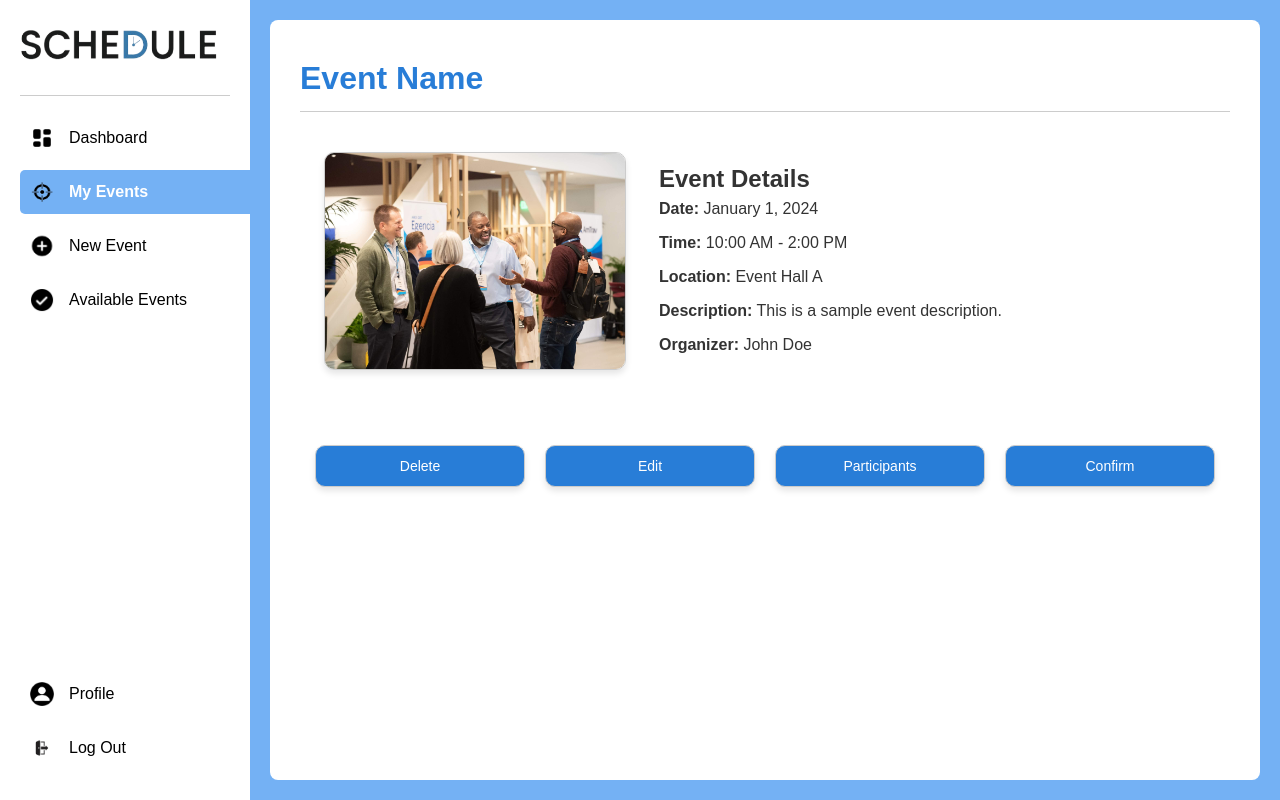
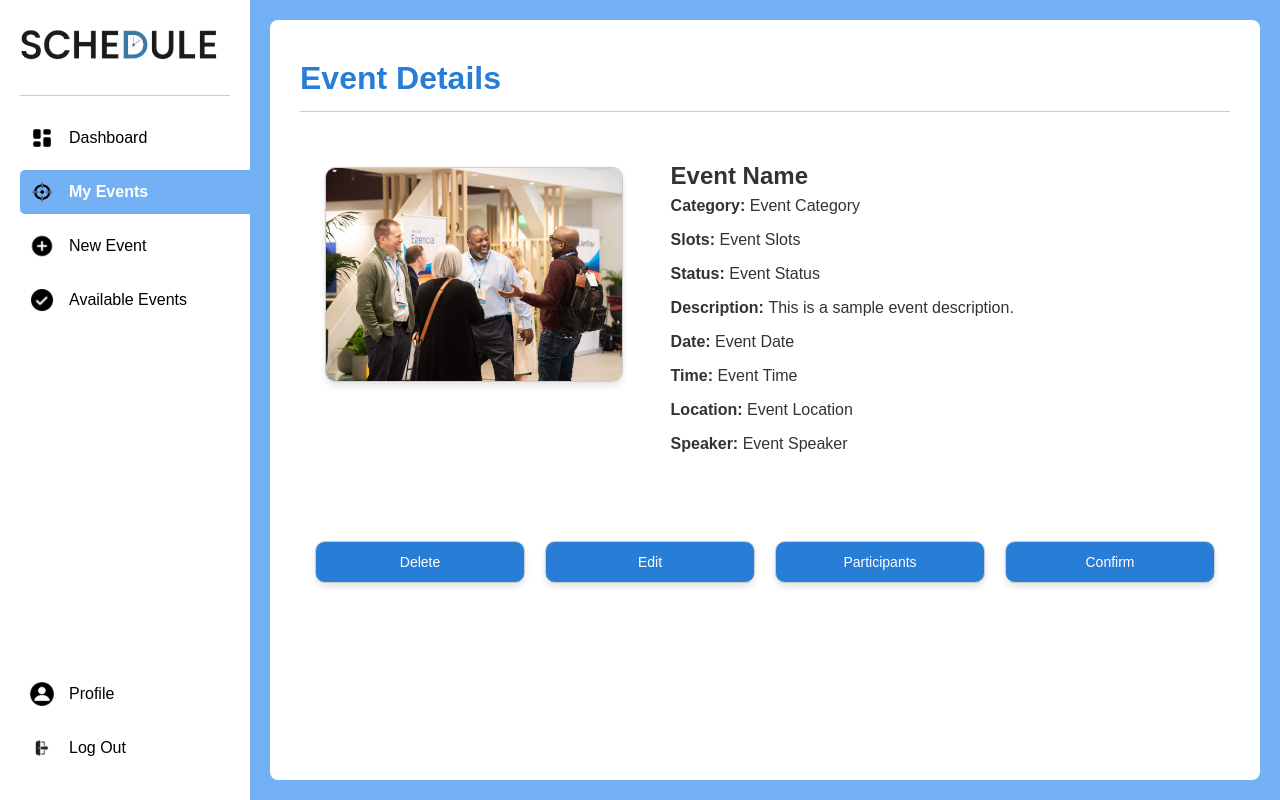
Before and after one commit to RalphWreckeri2/SCHEDULE, a PHP site: page /ViewEvent.php in a window 1280 px wide. Run offline with PHP 8.4, Linux system fonts and the light colour scheme.

Commit message:
Updated ViewEvent.php and it's styles

```diff
--- a/ViewEvent.php
+++ b/ViewEvent.php
@@ -45,7 +45,6 @@
             </a>
         </div>
 
-
     </div>
 
     <!-- Main Content Area -->
@@ -53,7 +52,7 @@
         <div class="view-event-in-main-content">
 
             <div class="header">
-                <h1>Event Name</h1>
+                <h1>Event Details</h1>
                 <div class="separator"></div>
             </div>
 
@@ -67,12 +66,15 @@
 
                     <!-- RIGHT: Event Details -->
                     <div class="event-details-container">
-                        <h2>Event Details</h2>
-                        <p><strong>Date:</strong> January 1, 2024</p>
-                        <p><strong>Time:</strong> 10:00 AM - 2:00 PM</p>
-                        <p><strong>Location:</strong> Event Hall A</p>
-                        <p><strong>Description:</strong> This is a sample event description.</p>
-                        <p><strong>Organizer:</strong> John Doe</p>
+                        <h2>Event Name</h2>
+                        <p><strong>Category: </strong>Event Category</p>
+                        <p><strong>Slots: </strong>Event Slots</p>
+                        <p><strong>Status: </strong>Event Status</p>
+                        <p><strong>Description: </strong>This is a sample event description.</p>
+                        <p><strong>Date: </strong> Event Date</p>
+                        <p><strong>Time: </strong> Event Time</p>
+                        <p><strong>Location: </strong>Event Location</p>
+                        <p><strong>Speaker: </strong>Event Speaker</p>
                     </div>
 
                 </div>
--- a/styles1.css
+++ b/styles1.css
@@ -825,7 +825,7 @@ button.submit-button:hover {
 .event-top-section {
     display: flex;
     justify-content: space-between; /* Aligns the title and date to opposite ends */
-    align-items: center; /* Vertically centers the items */
+    align-items: flex-start; /* Aligns items to the top */
     margin-bottom: 10px; /* Reduced space below the section */
     padding: 5px 10px; /* Reduced padding around the section */
     gap: 0px; /* Add a gap to control the space between items */
@@ -833,11 +833,15 @@ button.submit-button:hover {
 
 .event-photo-container {
     display: flex;
-    justify-content: center; /* Center the image */
-    margin-bottom: 20px; /* Space below the image */
-    padding: 10px 15px; /* Padding around the image */
-    width: 40%;
+    justify-content: flex-start; /* Align the image to the left */
+    align-items: flex-start; /* Align the image to the top */
+    margin-right: 20px; /* Space to the right of the image */
+    padding: 25px 15px; /* Padding around the image */
+    height: auto; /* Allow the height to adjust based on content */
+    max-height: 400px; /* Limit the maximum height of the image container */
+    width: auto; /* Adjust width based on content */
     max-width: 300px; /* Limit the maximum width of the image container */
+    position: relative; /* Ensure it stays within the flow of the section */
 }
 
 .event-photo {
@@ -865,7 +869,6 @@ button.submit-button:hover {
     color: #333; /* Text color */
     margin: 0 0 10px 0; /* Margin below each paragraph */
 }
-
 
 .view-event-button-container {
     display: flex;
@@ -915,7 +918,7 @@ button.submit-button:hover {
     margin-bottom: 10px;
     box-sizing: border-box;
     width: 100%;
-    margin: 0 0 20px 0;
+    margin: 0 0 10px 0;
     padding: 20px;
     background-color: rgb(255, 255, 255);
     border-radius: 10px;
@@ -934,6 +937,8 @@ button.submit-button:hover {
     padding-bottom: 10px;
     border-bottom: 1px solid #ccc;
     margin: 0;
+    font-size: 16px;
+    /* margin: 0 0 4px 0; /* top: 0, right: 0, bottom: 4px, left: 0 */
 }
 
 .participants-list-labels .label {
```
